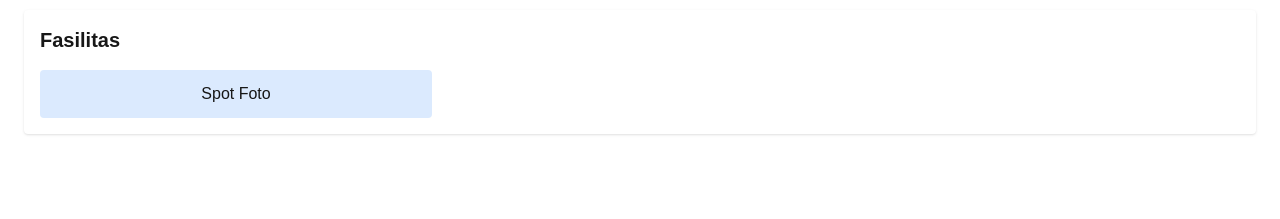
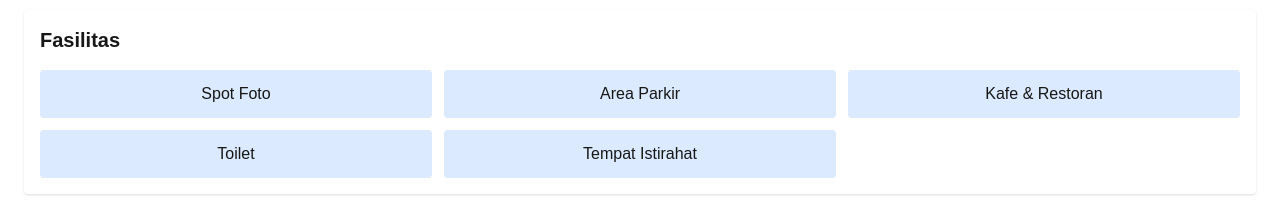
Before and after one commit to jonrenaldomarbun-source/TelukHebat_PuncakMasApp, a Next.js app in the folder cms-frontend/: page /wisata in a window 1280 px wide. Shown: the part 578-797 px from the top of the page. Built offline with nearby package versions, Linux system fonts and the light colour scheme.

Commit message:
update cms

```diff
--- a/cms-frontend/src/app/wisata/page.tsx
+++ b/cms-frontend/src/app/wisata/page.tsx
@@ -11,7 +11,10 @@ export default function Wisata() {
       "https://images.unsplash.com/photo-1506744038136-46273834b3fb",
     fasilitas: [
       "Spot Foto",
-
+      "Area Parkir",
+      "Kafe & Restoran",
+      "Toilet",
+      "Tempat Istirahat",
     ],
   });
 
```
